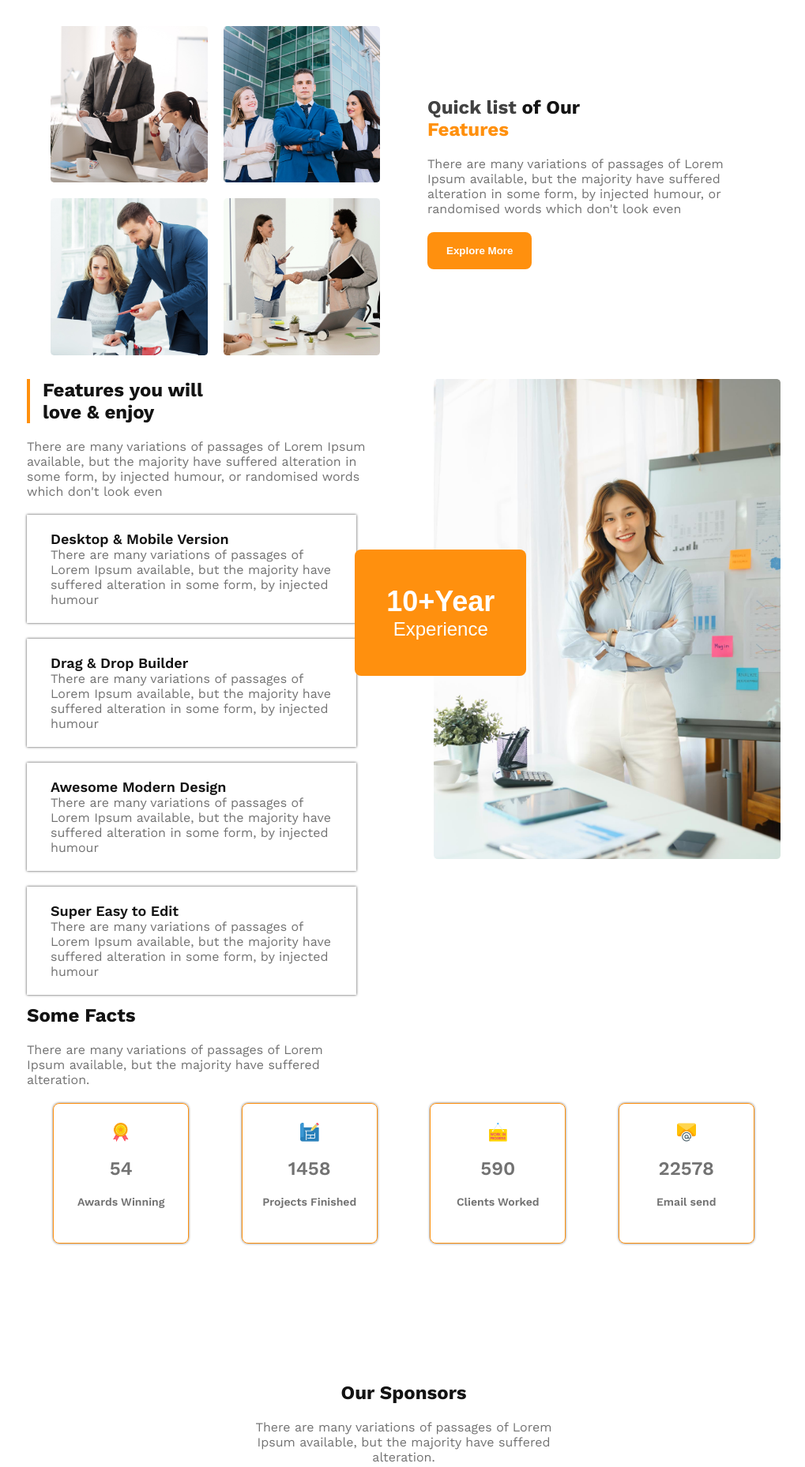
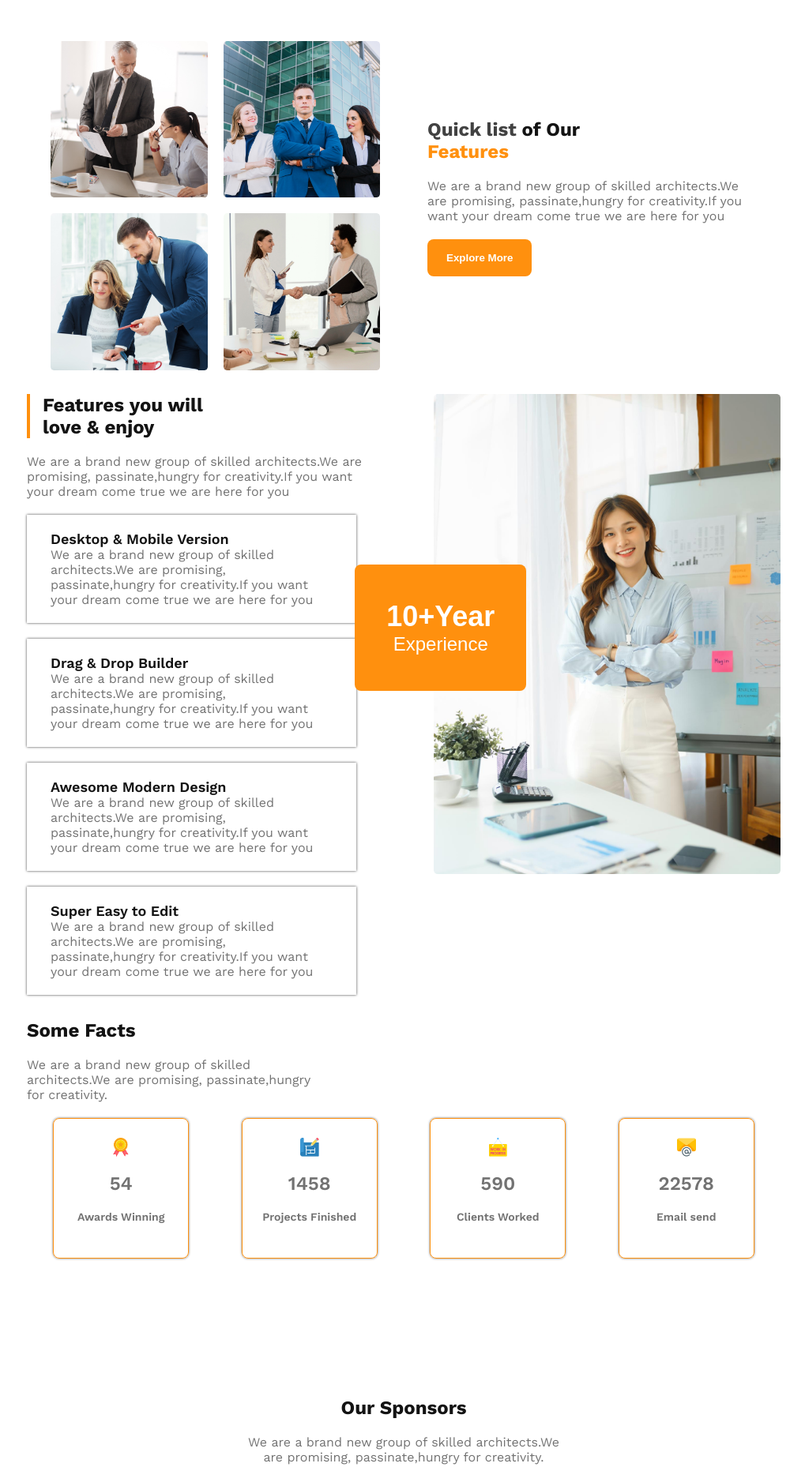
Before and after one commit to TaohidHossain/g3-architects, a plain HTML site: page index.html in a window 1280 px wide. Shown: the part 893-2751 px from the top of the page at 79% size, without its empty margins (129-1148 px from the left). Drawn offline with nearby package versions, Linux system fonts and the light colour scheme.

Commit message:
changed lorem text

```diff
--- a/index.html
+++ b/index.html
@@ -28,7 +28,7 @@
         </nav>
         <div class="hero">
             <h1>Brand New<br>Group of Architects</h1>
-            <p>There are many variations of passages of Lorem Ipsum available, but the majority have suffered alteration in some form, by injected humour, or randomised words which don't look even</p>
+            <p>We are a brand new group of skilled architects.We are promising, passinate,hungry for creativity.If you want your dream come true we are here for you</p>
             <button>Explore More</button>
             <img src="./images/banner.png" alt="banner">
         </div>
@@ -46,29 +46,29 @@
             <div class="box">
                 <h2><span class="gray">Quick list</span> <span class="dark1">of Our</span><br>
                 <span class="orange">Features</span></h2>
-                <p>There are many variations of passages of Lorem Ipsum available, but the majority have suffered alteration in some form, by injected humour, or randomised words which don't look even</p>
+                <p>We are a brand new group of skilled architects.We are promising, passinate,hungry for creativity.If you want your dream come true we are here for you</p>
                 <button>Explore More</button>
             </div>
         </div>
         <div class="features">
             <div class="box">
                 <h2>Features you will<br>love & enjoy</h2>
-                <p>There are many variations of passages of Lorem Ipsum available, but the majority have suffered alteration in some form, by injected humour, or randomised words which don't look even</p>
+                <p>We are a brand new group of skilled architects.We are promising, passinate,hungry for creativity.If you want your dream come true we are here for you</p>
                 <div class="card">
                     <h3>Desktop & Mobile Version</h3>
-                    <p>There are many variations of passages of Lorem Ipsum available, but the majority have suffered alteration in some form, by injected humour</p>
+                    <p>We are a brand new group of skilled architects.We are promising, passinate,hungry for creativity.If you want your dream come true we are here for you</p>
                 </div>
                 <div class="card">
                     <h3>Drag & Drop Builder</h3>
-                    <p>There are many variations of passages of Lorem Ipsum available, but the majority have suffered alteration in some form, by injected humour</p>
+                    <p>We are a brand new group of skilled architects.We are promising, passinate,hungry for creativity.If you want your dream come true we are here for you</p>
                 </div>
                 <div class="card">
                     <h3>Awesome Modern Design</h3>
-                    <p>There are many variations of passages of Lorem Ipsum available, but the majority have suffered alteration in some form, by injected humour</p>
+                    <p>We are a brand new group of skilled architects.We are promising, passinate,hungry for creativity.If you want your dream come true we are here for you</p>
                 </div>
                 <div class="card">
                     <h3>Super Easy to Edit</h3>
-                    <p>There are many variations of passages of Lorem Ipsum available, but the majority have suffered alteration in some form, by injected humour</p>
+                    <p>We are a brand new group of skilled architects.We are promising, passinate,hungry for creativity.If you want your dream come true we are here for you</p>
                 </div>
             </div>
             <div class="box">
@@ -78,7 +78,7 @@
         </div>
         <div class="facts">
             <h2>Some Facts</h2>
-            <p class="facts-des">There are many variations of passages of Lorem Ipsum available, but the majority have suffered alteration.</p>
+            <p class="facts-des">We are a brand new group of skilled architects.We are promising, passinate,hungry for creativity.</p>
             <div class="sm-boxes">
                 <div class="sm-box">
                     <img src="./images/icons/ribon.png" alt="">
@@ -107,7 +107,7 @@
     <!-- start of footer section -->
     <footer>
         <h2>Our Sponsors</h2>
-        <p class="sponsor">There are many variations of passages of Lorem Ipsum available, but the majority have suffered alteration.</p>
+        <p class="sponsor">We are a brand new group of skilled architects.We are promising, passinate,hungry for creativity.</p>
         <div class="icons">
             <img src="./images/sponsors/amazon.png" alt="">
             <img src="./images/sponsors/figma.png" alt="">
--- a/style.css
+++ b/style.css
@@ -92,6 +92,8 @@ li{
     font-weight: 700;
 }
 .hero p{
+    width: 60%;
+    margin-inline: auto;
     margin-block-end: 20px;
 }
 .hero img{
@@ -248,15 +250,15 @@ footer h2{
     .nav-items ul{
         flex-direction: column;
     }
+    .hero p{
+        width: 100%;
+    }
     .quick-list{
         flex-direction: column;
     }
     .quick-list .box{
         width: 100%;
     }
-    /* .quick-list .box:first-child{
-
-    } */
     .features{
         flex-direction: column;
     }
```
